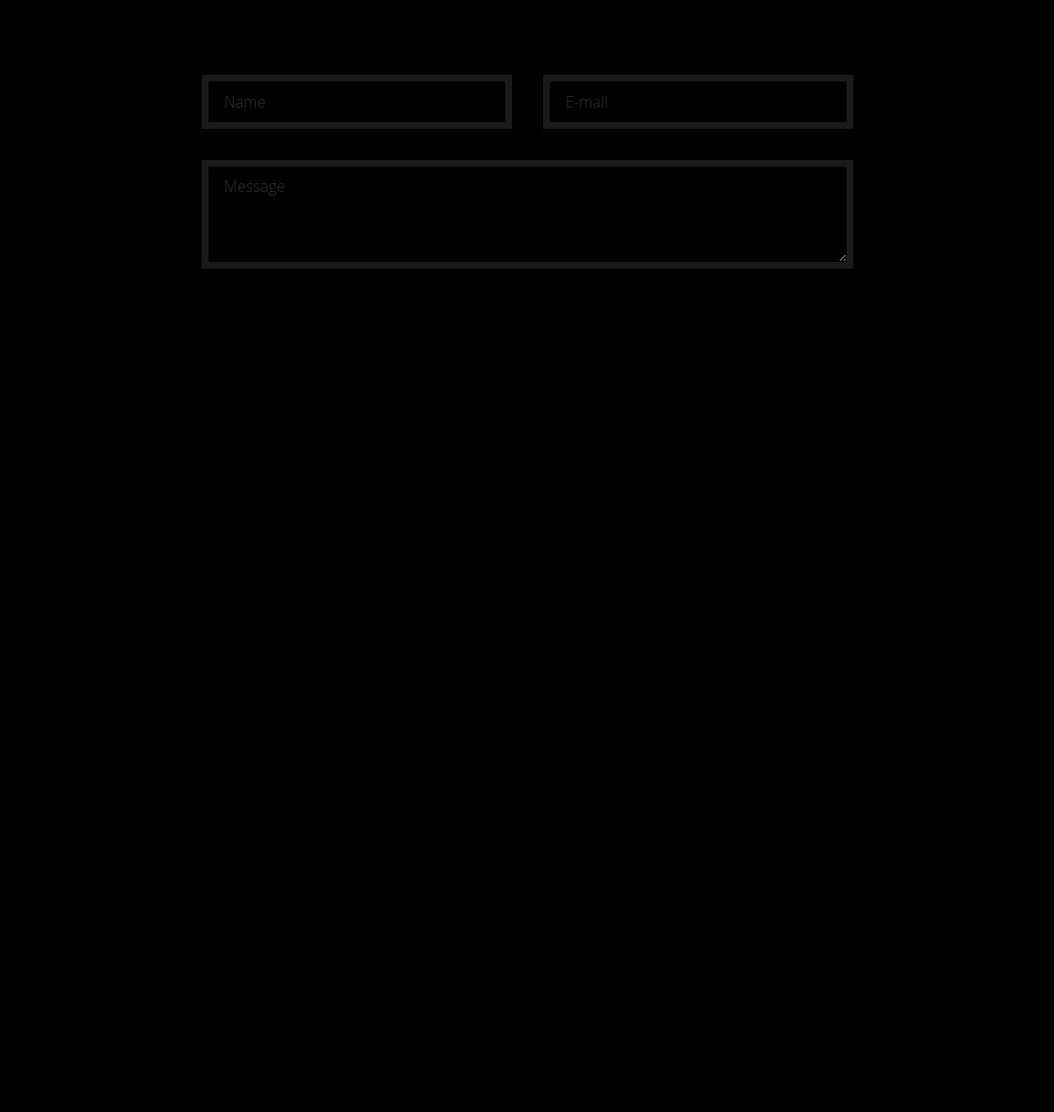
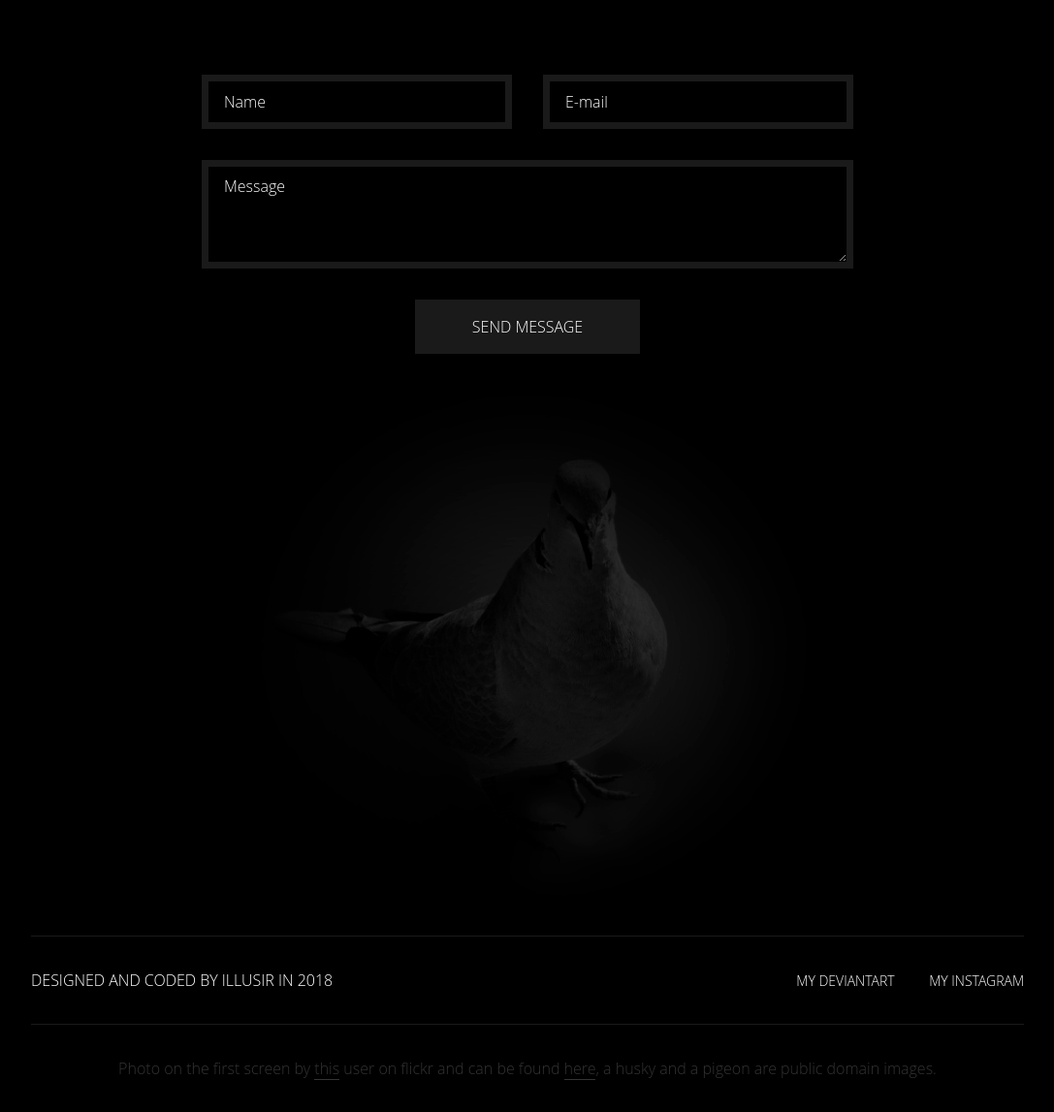
Before and after one commit to illusir/illusir.github.io, a website: page index.html in a window 1280 px wide. Shown: the part 2289-3436 px from the top of the page at 97% size, without its empty margins (96-1183 px from the left). Before the commit the page ends 2566 px from the top, so only its background shows below. Drawn offline with nearby package versions, Linux system fonts and the light colour scheme.

Commit message:
commit 190418 WIP

```diff
--- a/index.html
+++ b/index.html
@@ -131,6 +131,34 @@
             <div class="feedback-form__row feedback-form__row--message">
                 <textarea name="name" placeholder="Message" resize="none" class="feedback-form__input feedback-form__input--message"></textarea>
             </div>
+            <input type="submit" value="Send message" class="feedback-form__button">
         </form>
+        <div class="pigeon">
+        </div>
     </div>
 </div>
+
+<!--footer-->
+
+<footer class="footer">
+    <div class="container container--footer">
+        <div class="footer__content footer__content--top">
+            <span class="copyright">
+                Designed and coded by illusir in 2018
+            </span>
+            <nav class="nav nav--bottom">
+                <a class="nav__link nav__link--bottom" href="https://illusir.deviantart.com/">
+                    My deviantart
+                </a>
+                <a class="nav__link nav__link--bottom" href="https://www.instagram.com/illusir/">
+                    My instagram
+                </a>
+            </nav>
+        </div>
+        <div class="footer__content footer__content--bottom">
+            <span class="disclaimer">Photo on the first screen by <a href="https://www.flickr.com/photos/angells60640/">this</a> user on flickr and can be found <a href="https://www.flickr.com/photos/angells60640/3697661411">here</a>, a husky and a pigeon are public domain images.</span>
+        </div>
+    </div>
+</footer>
+
+</body>
--- a/sass/contact/contact.scss
+++ b/sass/contact/contact.scss
@@ -14,7 +14,7 @@ padding-top: 80px;
         box-sizing: border-box;
 
         &::placeholder {
-            color: #333333;
+            color: white;
         }
 
         &--personal {
@@ -27,8 +27,8 @@ padding-top: 80px;
         height: 112px;
         width: 672px;
         margin-top: 32px;
+        margin-bottom: 32px;
         padding-top: 9px;
-
         }
 
         &:focus {
@@ -48,4 +48,22 @@ padding-top: 80px;
             justify-content: center;
         }
     }
+
+    &__button {
+        height: 56px;
+        width: 232px;
+        background: $dark-grey;
+        border: none;
+        text-transform: uppercase;
+        outline: none;
+
+        &:hover {
+            background: $mid-grey;
+        }
+    }
 }
+
+.pigeon {
+    height: 600px;
+    background: url('../images/images/pigeon.jpg') no-repeat center;
+}
--- /dev/null
+++ b/sass/footer/footer.scss
@@ -0,0 +1,30 @@
+.footer__content {
+    height: 90px;
+    @include flex ();
+    align-items: center;
+    justify-content: space-between;
+    border-top: 1px solid $dark-grey;
+    width: 1024px;
+
+    &--bottom {
+        justify-content: center;
+    }
+}
+
+.copyright {
+    text-transform: uppercase;
+}
+
+.disclaimer {
+    color: $mid-grey;
+}
+
+.disclaimer a {
+    color: $mid-grey;
+    text-decoration: none;
+    border-bottom: 1px solid $mid-grey;
+}
+
+.disclaimer a:hover {
+    border: none;
+}
--- a/sass/header/header.scss
+++ b/sass/header/header.scss
@@ -1,5 +1,5 @@
 .header__content {
-    height: 70px;
+    height: 90px;
     @include flex ();
     align-items: center;
     justify-content: space-between;
@@ -19,7 +19,7 @@
 
     &:hover {
         border-bottom: 1px solid white;
-        padding-bottom: 25px;
+        padding-bottom: 35px;
     }
 }
 
--- a/sass/index.scss
+++ b/sass/index.scss
@@ -13,3 +13,5 @@
 @import "works/works";
 
 @import "contact/contact";
+
+@import "footer/footer";
```
Also changed, not shown: src/style.css.
